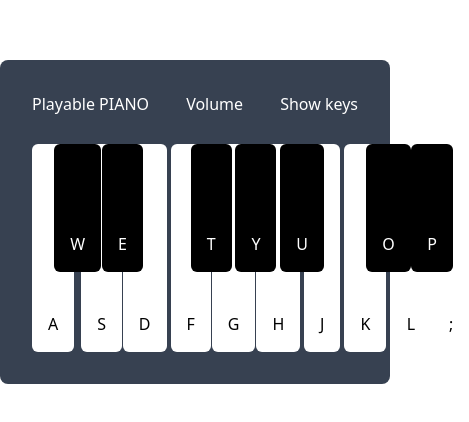
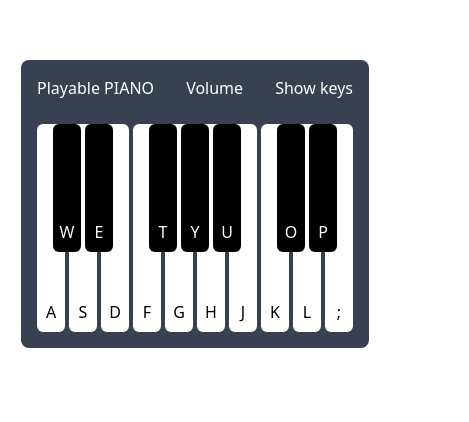
Before and after one commit to MarcAndersonGilles/Piano, a website: page index.html in a window 390 px wide. Shown: the part 228-650 px from the top of the page, 469 px wide, since content can reach past the window. Drawn offline with nearby package versions, Linux system fonts and the light colour scheme.

Commit message:
mode mobile piano

```diff
--- a/index.html
+++ b/index.html
@@ -12,7 +12,7 @@
     <script src="https://cdn.tailwindcss.com"></script>
     <title>Document</title>
   </head>
-
+<!--
   <body>
     <div class="w-full h-full">
       <div class="flex flex-col items-center">
@@ -137,36 +137,136 @@
         </div>
       </div>
     </div>
+ -->
 
+ <div class="w-full h-full ">
+  <div class="flex flex-col items-center">
+    <div
+      class="flex flex-col   mt-72 bg-gray-700 gap-2 p-4 lg:-8 rounded-lg"
+    >
+      <div class="flex w-full mb-4">
+        <div class="flex justify-between w-full text-white">
+          <div>Playable PIANO</div>
+          <div>Volume</div>
+          <div>Show keys</div>
+        </div>
+      </div>
+      <div class="flex justify-normal w-full h-full mx-auto gap-1">
+        <div
+          class="keys flex relative items-end justify-center bg-white p-2 lg:p-4 rounded-md w-7 lg:w-12 "
+          data-key="65"
+        >
+          A
+        </div>
+
+        <div
+          class="keys flex -ml-4 -mr-4 lg:-ml-6 lg:-mr-6 z-10 items-end justify-center bg-black p-2 lg:p-4 rounded-md w-7 lg:w-12 h-32 text-white"
+          data-key="87"
+        >
+          W
+        </div>
+
+        <div
+          class="keys flex items-end justify-center bg-white p-2 lg:p-4 rounded-md w-7 lg:w-12 h-52"
+          data-key="83"
+        >
+          S
+        </div>
+
+        <div
+          class="keys flex  -ml-4 -mr-4 lg:-ml-6 lg:-mr-6 z-10 items-end justify-center bg-black p-2 lg:p-4 rounded-md w-7 lg:w-12 h-32 text-white"
+          data-key="69"
+        >
+          E
+        </div>
+
+        <div
+          class="keys flex items-end justify-center bg-white p-2 lg:p-4 rounded-md w-7 lg:w-12 h-52"
+          data-key="68"
+        >
+          D
+        </div>
+        <div
+          class="keys flex items-end justify-center bg-white p-2 lg:p-4 rounded-md w-7 lg:w-12 h-52"
+          data-key="70"
+        >
+          F
+        </div>
+        <div
+          class="keys flex -ml-4  -mr-4 lg:-ml-6 lg:-mr-6 z-10 items-end justify-center bg-black p-2 lg:p-4 rounded-md w-7 lg:w-12 h-32 text-white"
+          data-key="84"
+        >
+          T
+        </div>
+        <div
+          class="keys flex items-end justify-center bg-white p-2 lg:p-4 rounded-md w-7 lg:w-12 h-52"
+          data-key="71"
+        >
+          G
+        </div>
+        <div
+          class="keys flex -ml-4  -mr-4 lg:-ml-6 lg:-mr-6 z-10 items-end justify-center bg-black p-2 lg:p-4 rounded-md w-7 lg:w-12 h-32 text-white"
+          data-key="89"
+        >
+          Y
+        </div>
+        <div
+          class="keys flex items-end justify-center bg-white p-2 lg:p-4 rounded-md w-7 lg:w-12 h-52"
+          data-key="72"
+        >
+          H
+        </div>
+        <div
+          class="keys flex -ml-4  -mr-4 lg:-ml-6 lg:-mr-6 z-10 items-end justify-center bg-black p-2 lg:p-4 rounded-md w-7 lg:w-12 h-32 text-white"
+          data-key="85"
+        >
+          U
+        </div>
+        <div
+          class="keys flex items-end justify-center bg-white p-2 lg:p-4 rounded-md w-7 lg:w-12 h-52"
+          data-key="74"
+        >
+          J
+        </div>
+        <div
+          class="keys flex items-end justify-center bg-white p-2 lg:p-4 rounded-md w-7 lg:w-12 h-52"
+          data-key="75"
+        >
+          K
+        </div>
+        <div
+          class="keys flex -ml-4  -mr-4 lg:-ml-6 lg:-mr-6 z-10 items-end justify-center bg-black p-2 lg:p-4 rounded-md w-7 lg:w-12 h-32 text-white"
+          data-key="79"
+        >
+          O
+        </div>
+        <div
+          class="keys flex items-end justify-center bg-white p-2 lg:p-4 rounded-md w-7 lg:w-12 h-52"
+          data-key="76"
+        >
+          L
+        </div>
+        <div
+          class="keys flex -ml-4  -mr-4 lg:-ml-6 lg:-mr-6 z-10 items-end justify-center bg-black p-2 lg:p-4 rounded-md w-7 lg:w-12 h-32 text-white"
+          data-key="80"
+        >
+          P
+        </div>
+        <div
+          class="keys flex items-end justify-center bg-white p-2 lg:p-4 rounded-md w-7 lg:w-12 h-52"
+          data-key="186"
+        >
+          ;
+        </div>
+      </div>
+    </div>
+  </div>
+</div>
     <script src="main.js"></script>
 
     <script>
 
 
-      document.addEventListener("keydown", (e) => {
-       const key = e.keyCode
-       const dataKey = document.querySelector(`[data-key="${key}"]`)
-
-       if(!dataKey){
-        return;
-       }
-       if(dataKey ){
-        dataKey.classList.add("bg-blue-500")
-       }
-      })
-
-      document.addEventListener("keyup", (e) => {
-        const key = e.keyCode;
-        const dataKey = document.querySelector(`[data-key="${key}"]`);
-
-        if(!dataKey){
-          return;
-         }
-        if (dataKey) {
-          dataKey.classList.remove("bg-blue-500");
-        }
-      });
-
     </script>
   </body>
 </html>
--- a/main.js
+++ b/main.js
@@ -0,0 +1,23 @@
+document.addEventListener("keydown", (e) => {
+    const key = e.keyCode
+    const dataKey = document.querySelector(`[data-key="${key}"]`)
+
+    if(!dataKey){
+     return;
+    }
+    if(dataKey ){
+     dataKey.classList.add("bg-blue-500")
+    }
+   })
+
+   document.addEventListener("keyup", (e) => {
+     const key = e.keyCode;
+     const dataKey = document.querySelector(`[data-key="${key}"]`);
+
+     if(!dataKey){
+       return;
+      }
+     if (dataKey) {
+       dataKey.classList.remove("bg-blue-500");
+     }
+   });
```
